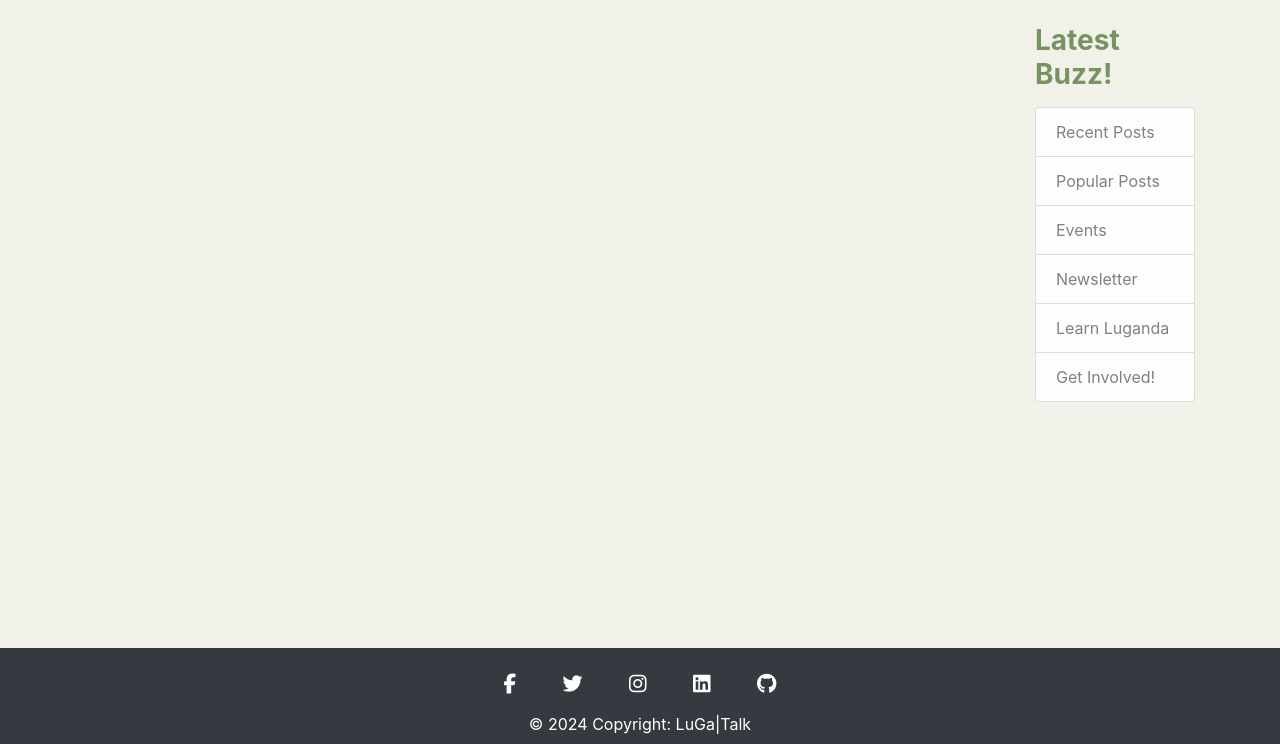
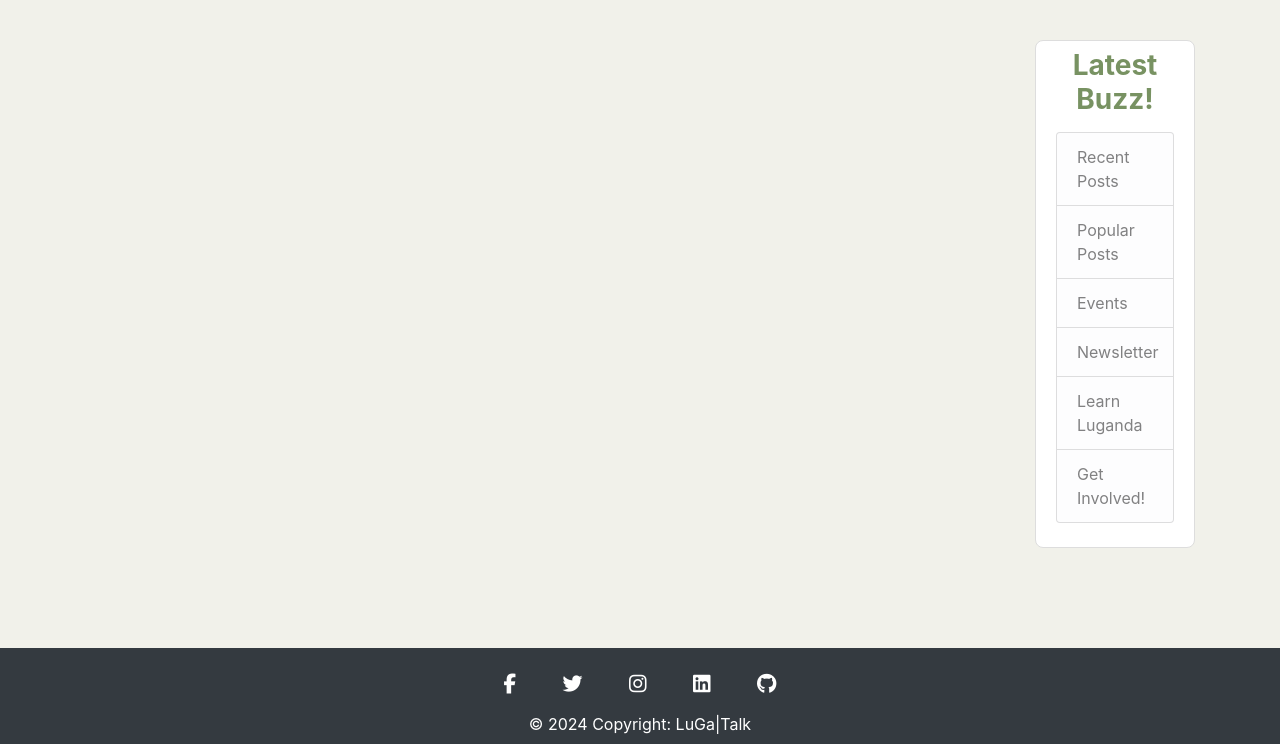
Before and after one commit to Edgarkimbugwe/luga-talk, a Django app: page / in a window 1280 px wide. Shown: the part 56-800 px from the top of the page. Run offline with Django 4.2, Linux system fonts and the light colour scheme; data that the repository does not hold is empty; some libraries are stand-ins or nearby versions.

Commit message:
added padding to the sidebar to be on the same level with the content block
edited 'col-md-4' in blog entried column to 'col-md-12' to ensure that each blog entry summary at the homepage takes over the entire row

```diff
--- a/luga/templates/luga/index.html
+++ b/luga/templates/luga/index.html
@@ -10,7 +10,7 @@
         <div class="col-12 mt-3 left">
             <div class="row">
                 {% for blogpost in post_list %}
-                <div class="col-md-4">
+                <div class="col-md-12 content-section">
                     <div class="card mb-4">
                         <div class="card-body">
                             <div class="image-container">
--- a/lugatalk/settings.py
+++ b/lugatalk/settings.py
@@ -28,7 +28,7 @@ TEMPLATES_DIR = os.path.join(BASE_DIR, 'templates')
 SECRET_KEY = 'django-insecure-9v^st(r3l*kdi=h*36ff%5(-826t5-v1l!9k^@0mi0!gc_01un'
 
 # SECURITY WARNING: don't run with debug turned on in production!
-DEBUG = False
+DEBUG = True
 
 ALLOWED_HOSTS = [
     '8000-edgarkimbugwe-lugatalk-nkn7k2rlz18.ws-eu114.gitpod.io',
--- a/static/css/style.css
+++ b/static/css/style.css
@@ -2,6 +2,10 @@
 
 .custom-padding-top {
     padding-top: 5rem;
+}
+
+.custom-padding-sidebar {
+    padding-top: 1rem;
 }
 
 .sidebar-title {
@@ -9,6 +13,7 @@
     font-weight: bold;
     color: #789262;
     margin-bottom: 1rem;
+    text-align: center;
 }
 
 .brand {
@@ -47,6 +52,14 @@
     position: relative;
 }
 
+.content-section {
+    background: #ffffff;
+    padding: 8px 20px;
+    border: 1px solid #dddddd;
+    border-radius: 8px;
+    margin-bottom: 20px;
+  }
+
 .image-flash {
     position: absolute;
     bottom: 5%;
@@ -67,7 +80,7 @@
 }
 
 .masthead {
-    margin-top: 10px;
+    margin-top: 20px;
     overflow: hidden;
     position: relative;
     display: inline-block;
--- a/templates/base.html
+++ b/templates/base.html
@@ -54,7 +54,7 @@
           <!-- Content Goes here -->
           {% endblock content %}
       </div>
-      <div class="col-md-2">
+      <div class="col-md-2 custom-padding-sidebar">
         <div class="content-section">
           <h3 class="sidebar-title">Latest Buzz!</h3>
           <p class='text-muted'>
```
